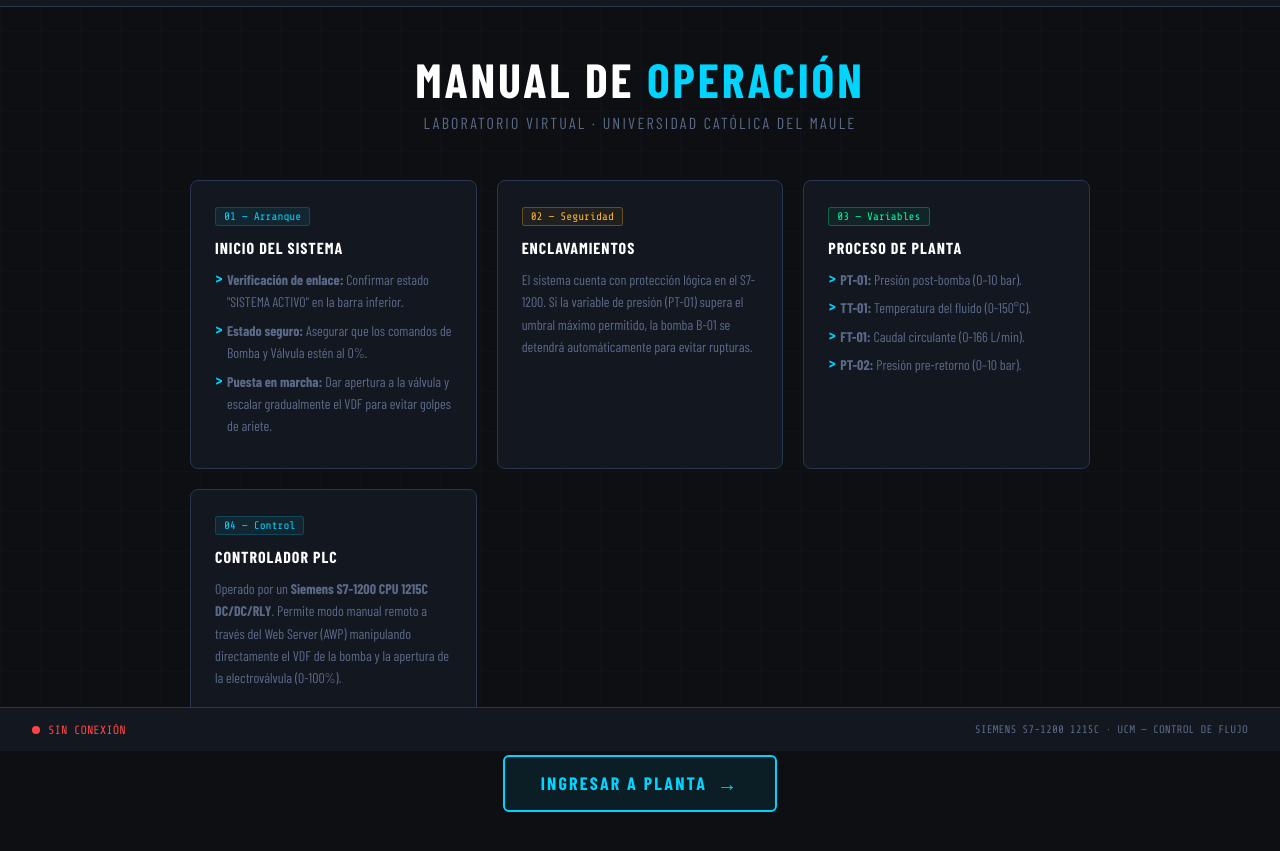
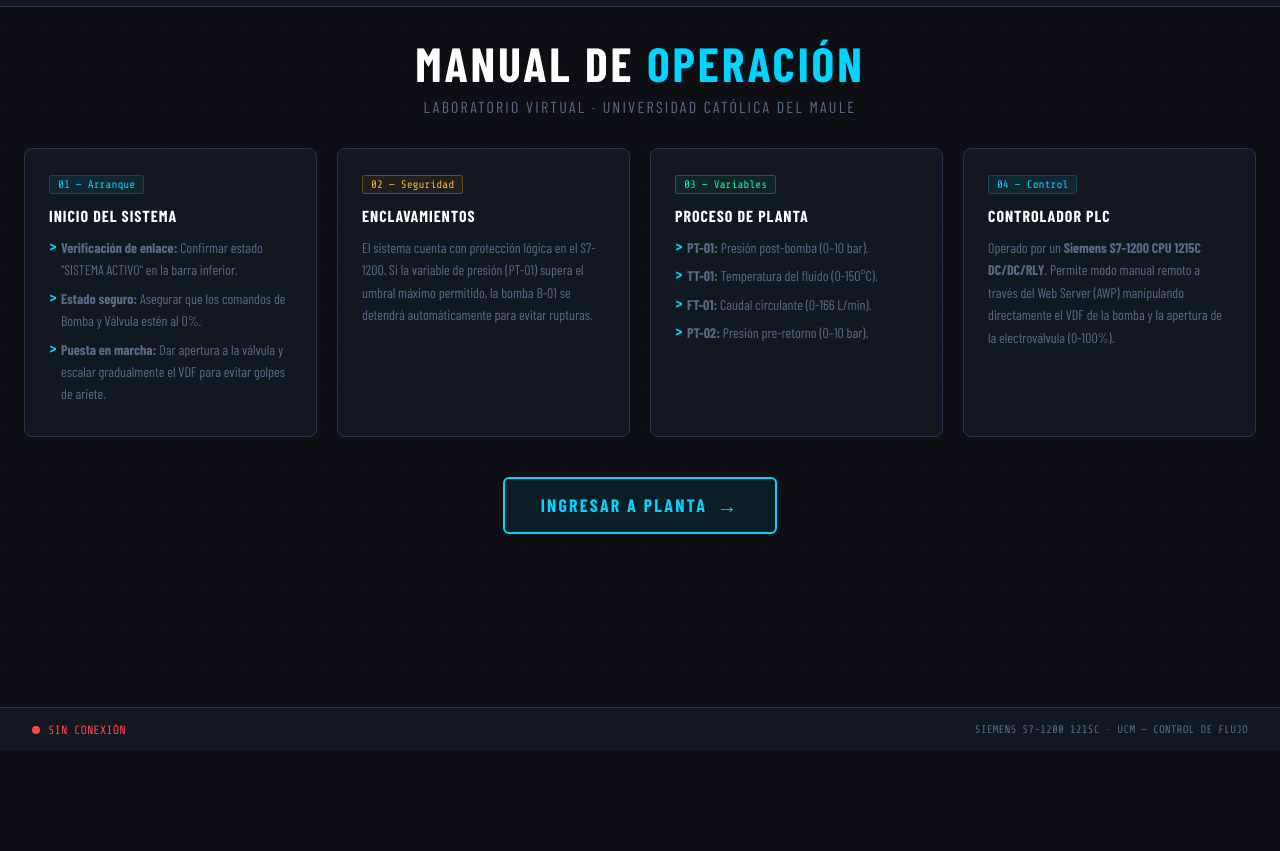
Before and after one commit to Fas3/Trabajo-de-titulo-2, a plain HTML site: page Pag03/Index.html in a window 1280 px wide. Shown: the part 49-900 px from the top of the page. After the commit the page ends 800 px from the top, so only its background shows below. Drawn offline with nearby package versions, Linux system fonts and the light colour scheme; a web font is replaced by a local one.

Commit message:
solucionado error AWP
Co-Authored-By: Claude Opus 4.8 <noreply@anthropic.com>

```diff
--- a/Pag03/Index.html
+++ b/Pag03/Index.html
@@ -119,15 +119,15 @@
       display: flex;
       flex-direction: column;
       align-items: center;
-      justify-content: center;
+      justify-content: flex-start;
       min-height: calc(100vh - 56px);
-      padding: 48px 24px;
+      padding: 32px 24px;
       padding-bottom: 80px;
     }
 
     .hero {
       text-align: center;
-      margin-bottom: 48px;
+      margin-bottom: 32px;
     }
 
     .hero-title {
@@ -154,10 +154,10 @@
     /* ─── CARDS ─── */
     .cards {
       display: grid;
-      grid-template-columns: repeat(auto-fit, minmax(280px, 1fr));
+      grid-template-columns: repeat(4, 1fr);
       gap: 20px;
       width: 100%;
-      max-width: 900px;
+      max-width: 1320px;
       margin-bottom: 40px;
     }
 
@@ -408,7 +408,7 @@
 
     async function checkConnection() {
       try {
-        const response = await fetch('datos.htm', { cache: "no-store" });
+        const response = await fetch('Datos.htm', { cache: "no-store" });
         if (!response.ok) throw new Error("PLC offline");
         const vals = await response.json();
 
```
Also changed, not shown: Pag03/Datos.htm (+1 -1 lines), Pag03/Planta.html (+4 -2 lines).
